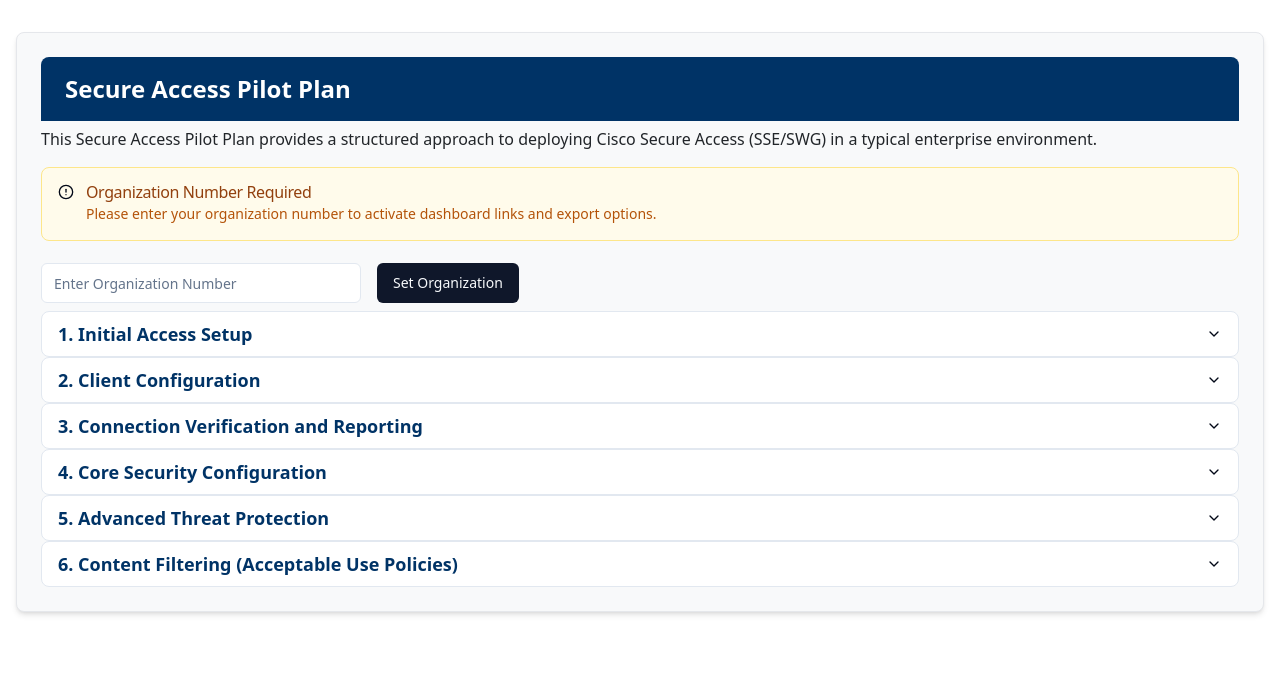
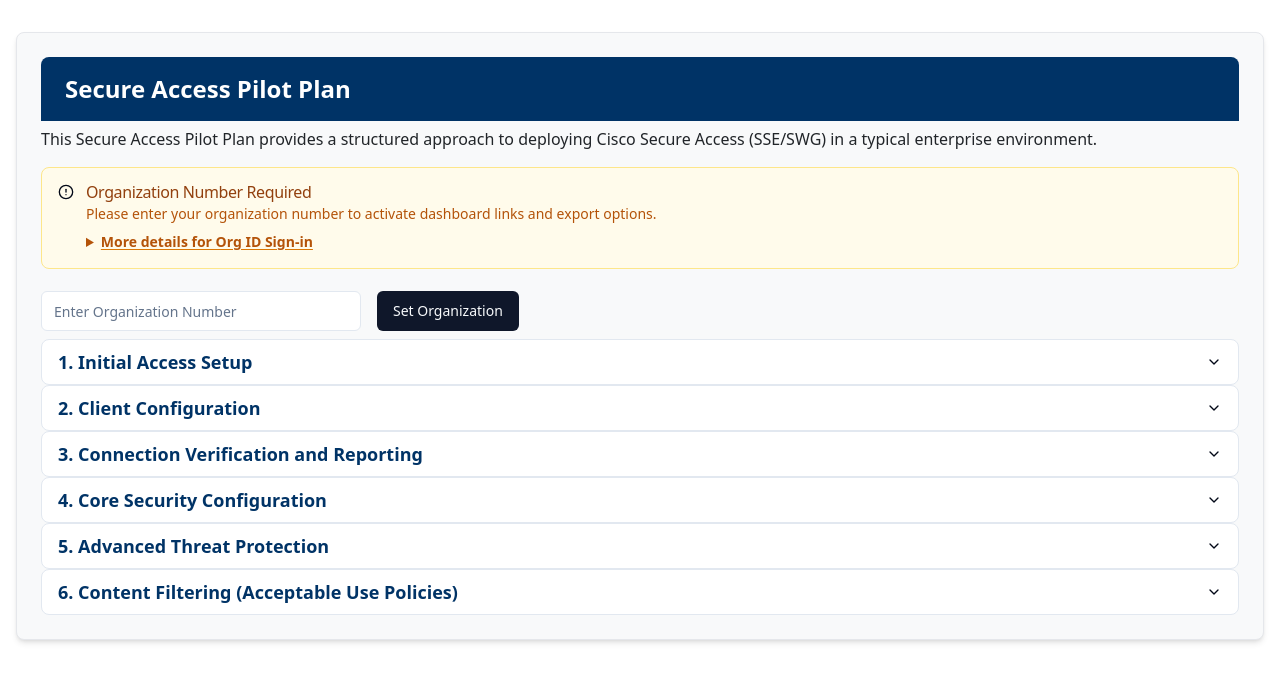
Before and after one commit to secureconnectdemo/secure-access-pilot-guide, a React (Vite) app: page / in a window 1280 px wide. Shown: the top 682 px of the page. Built offline with nearby package versions, Linux system fonts and the light colour scheme.

Commit message:
feat: Add tooltip to organization number alert
Adds a tooltip to the organization number alert with instructions on how to find the organization ID.

```diff
--- a/src/components/pilot/PilotPlan.tsx
+++ b/src/components/pilot/PilotPlan.tsx
@@ -1,3 +1,4 @@
+
 import React, { useState, useRef } from 'react';
 import { Input } from '@/components/ui/input';
 import { Button } from '@/components/ui/button';
@@ -89,6 +90,17 @@ const PilotPlan = () => {
                 <AlertTitle className="text-amber-800">Organization Number Required</AlertTitle>
                 <AlertDescription className="text-amber-700">
                   Please enter your organization number to activate dashboard links and export options.
+                  <br />
+                  <details className="mt-2 cursor-pointer text-sm underline underline-offset-2 decoration-amber-600">
+                    <summary className="font-semibold">More details for Org ID Sign-in</summary>
+                    <ul className="list-disc ml-5 mt-1 space-y-1 text-xs text-amber-900">
+                      <li>If you are familiar with the Org ID # Sign in to Secure Access.</li>
+                      <li>Check the URL in the browser's address bar: <code className="bg-amber-100 px-1 rounded">https://dashboard.sse.com/o/&lt;orgId&gt;/#/&lt;page&gt;</code> where orgId is your unique Secure Access organization ID.</li>
+                      <li>Navigate to the name of your user account, and expand your username to view the organizations where the username is a member. Confirm that you are signed in to the correct Secure Access organization. Your organization name is listed under your account name.</li>
+                      <li>Click <span className="font-semibold">Switch Organizations</span> to change to another Secure Access organization.</li>
+                      <li>Locate <span className="font-semibold">System Status</span>—the overall health status of Secure Access.</li>
+                    </ul>
+                  </details>
                 </AlertDescription>
               </Alert>
             )}
```
